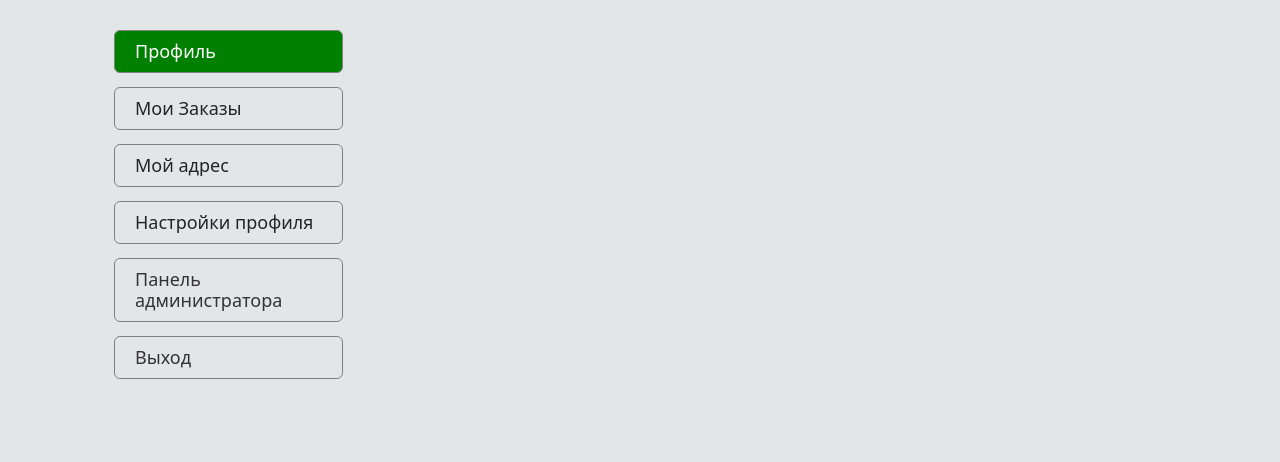
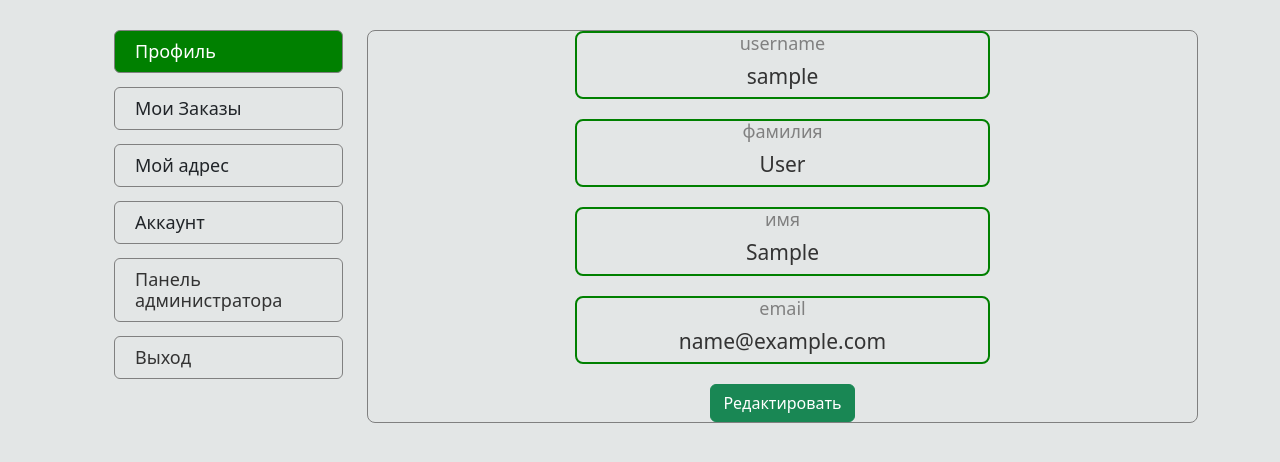
Before and after one commit to Kubanychbek-Dev/graduation-project, a Django app: page /customer/ in a window 1280 px wide. Shown: the part 214-676 px from the top of the page. Run offline with Django 5.2, Linux system fonts and the light colour scheme; the visitor is signed in with stand-in values (Sample User, id 1); data comes from the database, SQL or seed files in the repository; data that the repository does not hold is empty.

Commit message:
add Account edit functionality

```diff
--- a/static/scss/_user-dashboard.scss
+++ b/static/scss/_user-dashboard.scss
@@ -105,3 +105,31 @@
 .customer-profile--hidden {
   display: none;
 }
+
+.customer-dashboard {
+  .account {
+    text-align: center;
+    border: 1px solid grey;
+    border-radius: 8px;
+    display: flex;
+    flex-direction: column;
+    gap: 20px;
+
+    &__inner {
+      margin: 0 auto;
+      border: 2px solid green;
+      border-radius: 8px;
+      width: 50%;
+
+      span {
+        color: grey;
+      }
+
+      h6 {
+        color: #333;
+        font-size: 21px;
+        margin-top: 10px;
+      }
+    }
+  }
+}
--- a/userauths/templates/userauths/customer-dashboard.html
+++ b/userauths/templates/userauths/customer-dashboard.html
@@ -12,10 +12,12 @@
               <li class="dashboard__item active-item">Профиль</li>
               <li class="dashboard__item">Мои Заказы</li>
               <li class="dashboard__item">Мой адрес</li>
-              <li class="dashboard__item">Настройки профиля</li>
+              <li class="dashboard__item">Аккаунт</li>
+              {% if request.user.is_superuser %}
               <li class="dashboard__item">
                 <a class="dashboard__link" href="/admin/">Панель администратора</a>
               </li>
+              {% endif %}
               <li class="dashboard__item">
                 <a class="dashboard__link" href="{% url 'userauths:logout' %}">Выход</a>
               </li>
@@ -95,6 +97,35 @@
             </div>
           </div>
 
+          <div class="col-12 col-md-9 acc">
+            <div class="account">
+              <div class="account__inner">
+                <span>username</span>
+                <h6>{{ user.username }}</h6>
+              </div>
+
+              <div class="account__inner">
+                <span>фамилия</span>
+                <h6>{{ user.last_name }}</h6>
+              </div>
+
+              <div class="account__inner">
+                <span>имя</span>
+                <h6>{{ user.first_name }}</h6>
+              </div>
+
+              <div class="account__inner">
+                <span>email</span>
+                <h6>{{ user.email }}</h6>
+              </div>
+
+              <div class="account__btns">
+                <a class="btn btn-success" href="{% url 'userauths:account_edit' user.id %}">Редактировать</a>
+              </div>
+
+            </div>
+          </div>
+
         </div>
       </div>
     </div>
--- a/userauths/urls.py
+++ b/userauths/urls.py
@@ -1,5 +1,5 @@
 from django.urls import path
-from .views import register_view, login_view, logout_view, customer_dashboard, profile_update, select_address, delete_address
+from .views import register_view, login_view, logout_view, customer_dashboard, profile_update, select_address, delete_address, account_edit
 
 urlpatterns = [
     path("sign-up/", register_view, name="sign-up"),
@@ -10,4 +10,5 @@ urlpatterns = [
     path("customer/update/", profile_update, name="profile_update"),
     path("select_address/", select_address, name="select_address"),
     path("delete_address/<int:id>/", delete_address, name="delete_address"),
+    path("account_edit/<int:id>/", account_edit, name="account_edit"),
 ]
--- a/userauths/views.py
+++ b/userauths/views.py
@@ -1,10 +1,10 @@
 from django.shortcuts import render, redirect, HttpResponse
 from django.http import JsonResponse
-from django.contrib.auth import authenticate, login, logout
+from django.contrib.auth import authenticate, login, logout, get_user_model
 from django.contrib import messages
 from django.conf import settings
-from .models import UserProfile
-from .forms import UserRegisterForm, UserProfileForm
+from .models import UserProfile, User
+from .forms import UserRegisterForm, UserProfileForm, AccountEditForm
 from core.models import Address
 
 User = settings.AUTH_USER_MODEL
@@ -67,6 +67,8 @@ def logout_view(request):
 def customer_dashboard(request):
   profile = UserProfile.objects.get(user=request.user)
   address = Address.objects.filter(user=request.user)
+  User = get_user_model()
+  user = User.objects.get(id=request.user.id)
 
   if request.method == "POST":
     get_address = request.POST.get("address")
@@ -81,7 +83,8 @@ def customer_dashboard(request):
   context = {
     "title": "Панель управления клиента",
     "profile": profile,
-    "address": address
+    "address": address,
+    "user": user
   }
   return render(request, "userauths/customer-dashboard.html", context)
 
@@ -121,3 +124,22 @@ def delete_address(request, id):
   address.delete()
   messages.success(request, f"Адрес {address_name:} удалено")
   return redirect("userauths:customer")
+
+
+def account_edit(request, id):
+  User = get_user_model()
+  user = User.objects.get(id=id)
+  form = AccountEditForm(instance=user)
+
+  if request.method == "POST":
+    form = AccountEditForm(request.POST, instance=user)
+    if form.is_valid():
+      form.save()
+      messages.success(request, "Аккаунт изменен")
+      return redirect("userauths:customer")
+
+  context = {
+    "form": form,
+    "title": "Редактирование вашей учетной записи"
+  }
+  return render(request, "userauths/sign_up.html", context)
```
Also changed, not shown: userauths/forms.py (+23 -0 lines), static/css/main.min.css.
